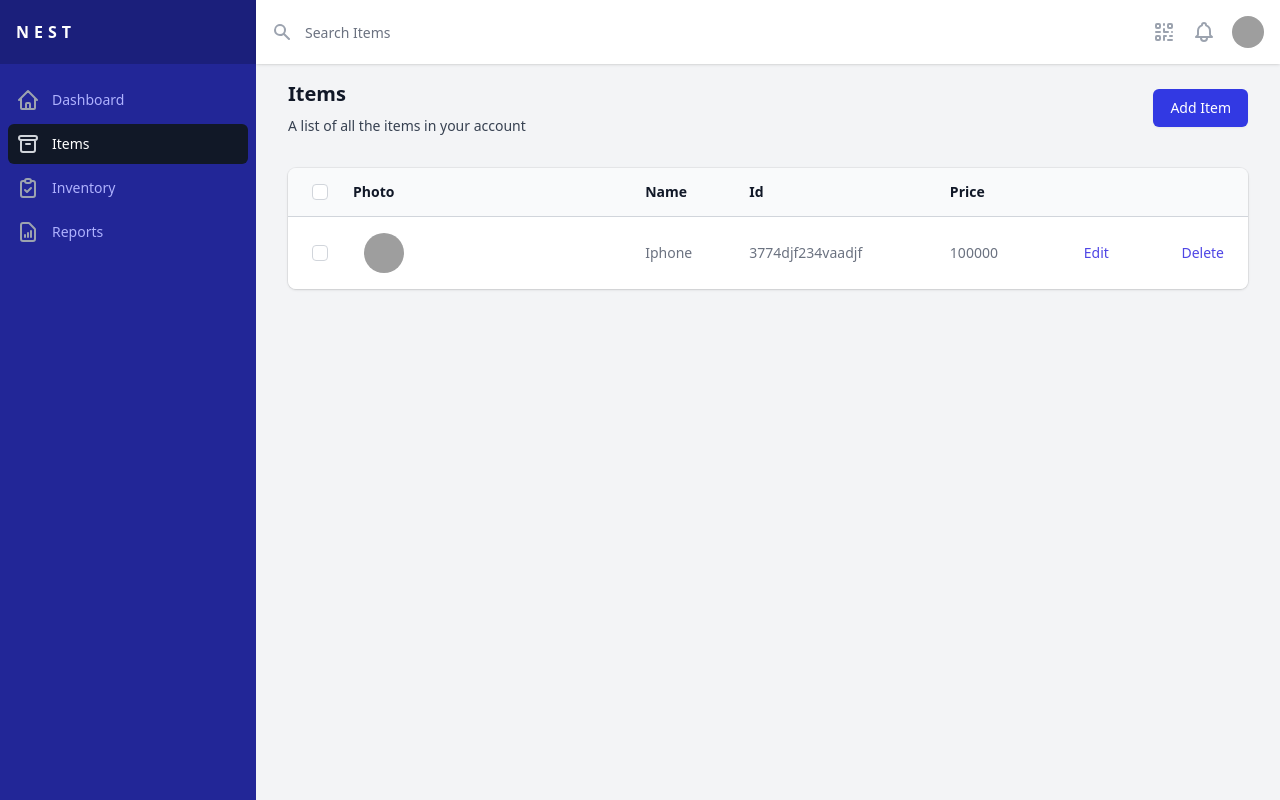
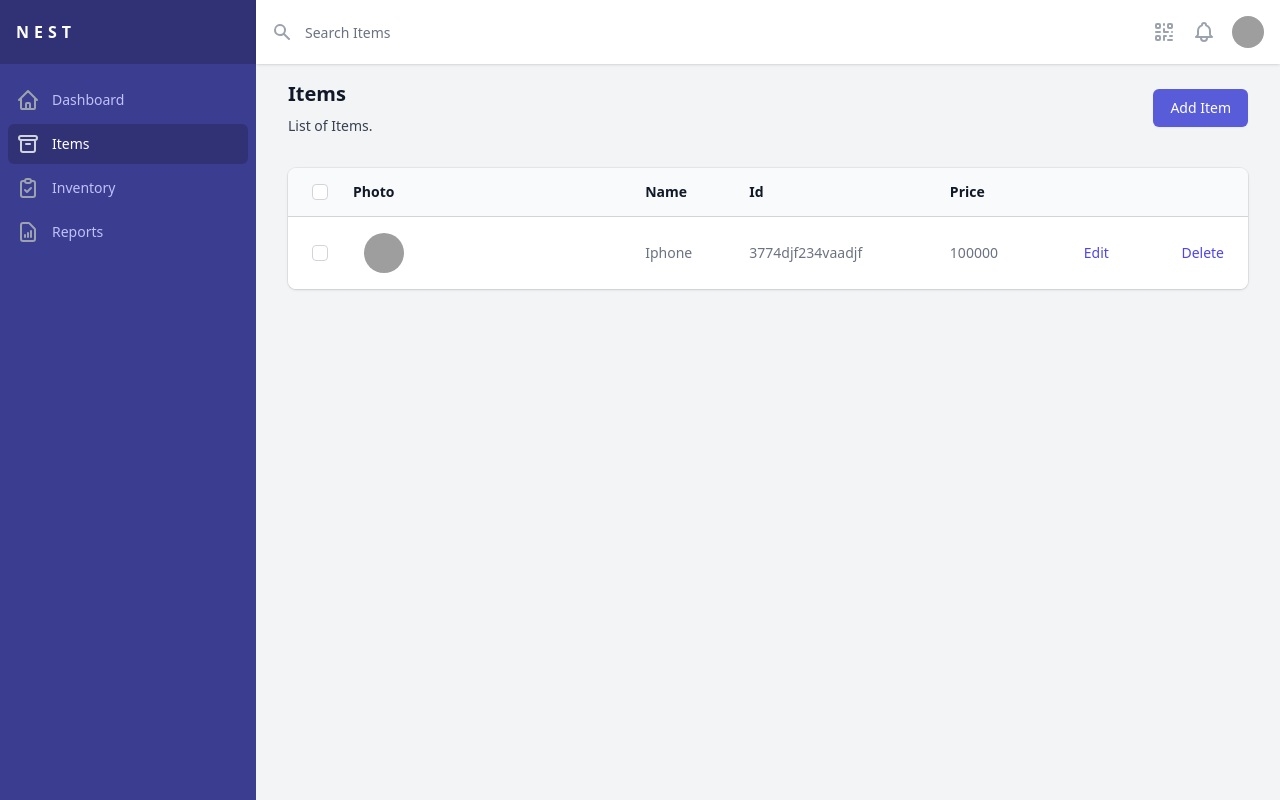
Before and after one commit to CuterNatives/Nest, a React (Create React App) app: page /items in a window 1280 px wide. Built offline with nearby package versions, Linux system fonts and the light colour scheme; grey boxes are pictures that could not be loaded.

Commit message:
UI Color palette Changed

```diff
--- a/public/index.html
+++ b/public/index.html
@@ -2,7 +2,7 @@
 <html lang="en" class="h-full bg-gray-100">
   <head>
     <meta charset="utf-8" />
-    <link rel="icon" href="%PUBLIC_URL%/favicon.ico" />
+    <link rel="icon" href="./logo.png" />
     <meta name="viewport" content="width=device-width, initial-scale=1" />
     <meta name="theme-color" content="#000000" />
     <meta
@@ -24,7 +24,7 @@
       work correctly both with client-side routing and a non-root public URL.
       Learn how to configure a non-root public URL by running `npm run build`.
     -->
-    <title>Nest | </title>
+    <title>Nest | Inventory Management Simplified </title>
   </head>
   <body class="h-full">
     <noscript>You need to enable JavaScript to run this app.</noscript>
--- a/src/Inventory.js
+++ b/src/Inventory.js
@@ -39,7 +39,7 @@ export default function Example() {
         <div className="sm:flex-auto">
           <h1 className="text-xl font-semibold text-gray-900">Inventory</h1>
           <p className="mt-2 text-sm text-gray-700">
-            A list of all the items stock
+            List of items in your Inventory.
           </p>
         </div>
         <div className="mt-4 sm:mt-0 sm:ml-16 sm:flex-none">
--- a/src/Items.js
+++ b/src/Items.js
@@ -39,7 +39,7 @@ export default function Items() {
         <div className="sm:flex-auto">
           <h1 className="text-xl font-semibold text-gray-900">Items</h1>
           <p className="mt-2 text-sm text-gray-700">
-            A list of all the items in your account
+            List of Items.
           </p>
         </div>
         <div className="mt-4 sm:mt-0 sm:ml-16 sm:flex-none">
--- a/src/Main.js
+++ b/src/Main.js
@@ -157,7 +157,6 @@ export default function Main(props) {
 
         {/* Static sidebar for desktop */}
         <div className="hidden md:flex md:w-64 md:flex-col md:fixed md:inset-y-0">
-          {/* Sidebar component, swap this element with another sidebar if you like */}
           <div className="flex-1 flex flex-col min-h-0 bg-pr-800">
             <div className="flex items-center h-16 flex-shrink-0 px-4 bg-pr-900">
               {/* <img
@@ -165,7 +164,7 @@ export default function Main(props) {
                 src="https://tailwindui.com/img/logos/workflow-logo-indigo-500-mark-white-text.svg"
                 alt="Workflow"
               /> */}
-              <div className='tracking-wide text-white font-bold'>N E S T</div>
+              <div className='tracking-wide text-white font-semibold'>N E S T</div>
             </div>
             <div className="flex-1 flex flex-col overflow-y-auto">
               <nav className="flex-1 px-2 py-4 space-y-1">
@@ -174,7 +173,7 @@ export default function Main(props) {
                     key={item.name}
                     href={item.href}
                     className={classNames(
-                      item.current ? 'bg-gray-900 text-white' : 'text-pr-300 hover:bg-pr-700 hover:text-white',
+                      item.current ? 'bg-pr-900 text-white' : 'text-pr-300 hover:bg-pr-700 hover:text-white',
                       'group flex items-center px-2 py-2 text-sm font-medium rounded-md'
                     )}
                   >
--- a/tailwind.config.js
+++ b/tailwind.config.js
@@ -6,16 +6,16 @@ module.exports = {
     extend: {
       colors: {
         'pr': {
-          '50': '#f5f5ff',
-          '100': '#ebecff',
-          '200': '#cdcffe',
-          '300': '#afb2fe',
-          '400': '#7479fd',
-          '500': '#383ffc',
-          '600': '#3239e3',
-          '700': '#2a2fbd',
-          '800': '#222697',
-          '900': '#1b1f7b'
+          '50': '#f7f7fe',
+          '100': '#eff0fe',
+          '200': '#d8d9fc',
+          '300': '#c1c2f9',
+          '400': '#9294f5',
+          '500': '#6366f1',
+          '600': '#595cd9',
+          '700': '#4a4db5',
+          '800': '#3b3d91',
+          '900': '#313276'
       }
 
     },
```
Also changed, not shown: public/logo.png (added), 1 other file (tests, documents, lock files or other folders).
